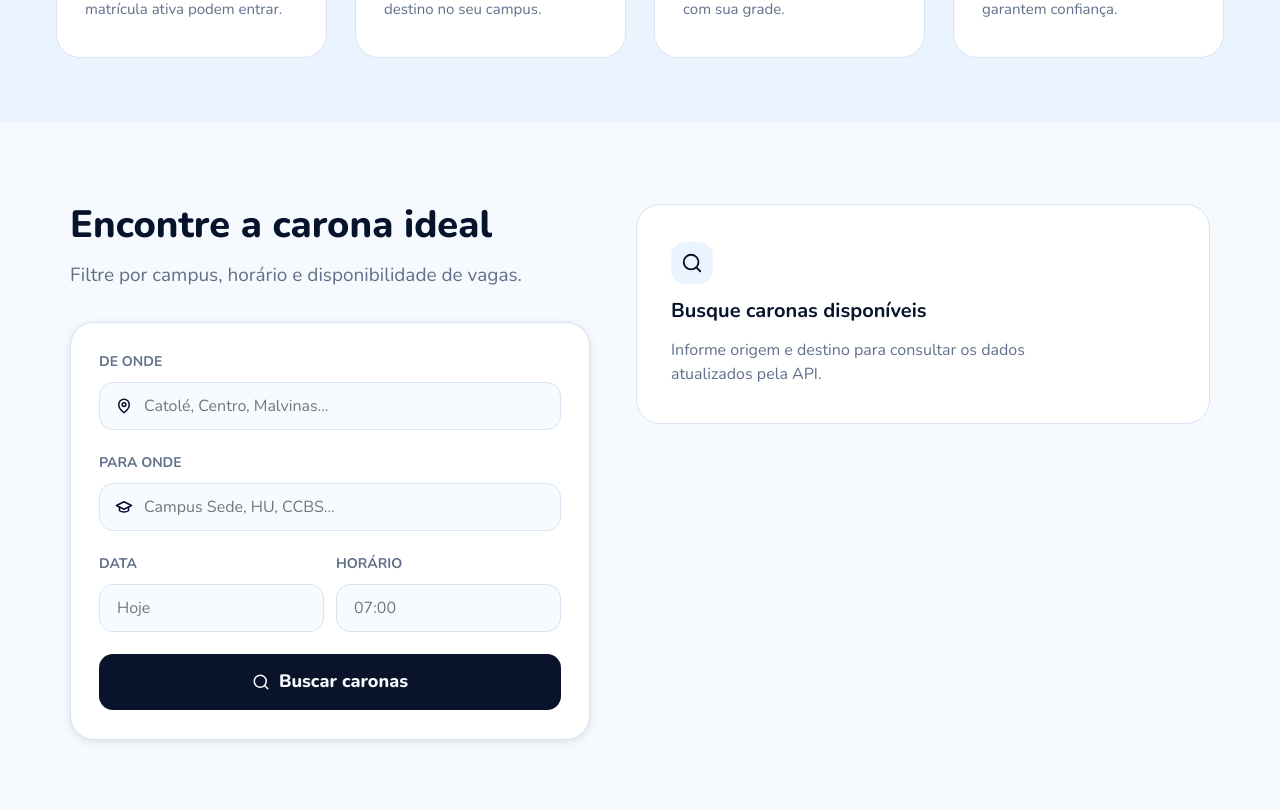
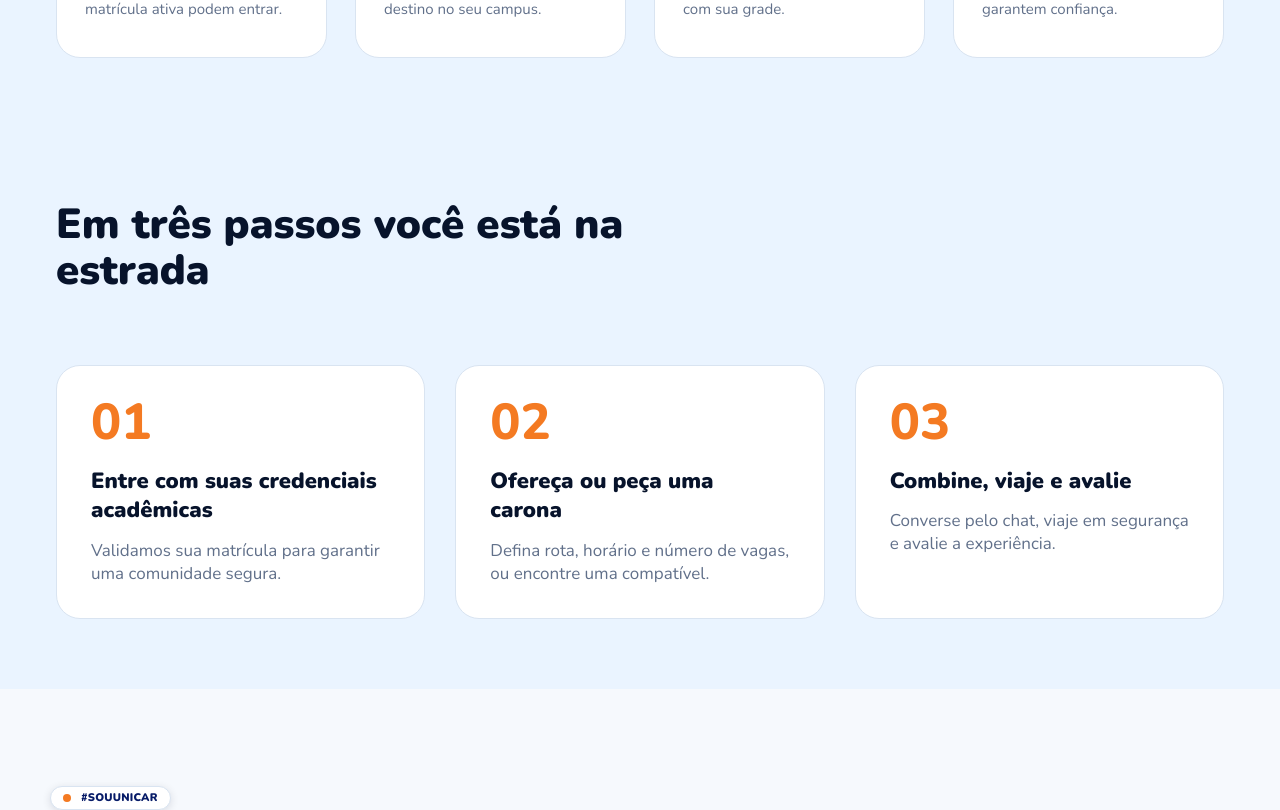
Before and after one commit to engenharia-software-grupo-1/UniCar-Front, a React (Vite) app: page / in a window 1280 px wide. Shown: the part 1260-2070 px from the top of the page. Built offline with nearby package versions, Linux system fonts and the light colour scheme; no server answers.

Commit message:
chore: remove sessão de busca na home

```diff
--- a/src/pages/Home/index.jsx
+++ b/src/pages/Home/index.jsx
@@ -1,12 +1,8 @@
-import { Link, useNavigate } from 'react-router-dom';
-import { useState } from 'react';
-import Campo from '../../components/common/Campo.jsx';
+import { Link } from 'react-router-dom';
 import {
   ArrowRight,
   Car,
   GraduationCap,
-  MapPin,
-  Search,
 } from '../../components/common/Icone.jsx';
 import TituloSecao from '../../components/common/TituloSecao.jsx';
 import Rodape from '../../components/layout/Rodape.jsx';
@@ -27,7 +23,6 @@ export default function Home() {
       <Cabecalho />
       <Hero />
       <Features />
-      <SearchPreview />
       <HowItWorks />
       <Divulgacao />
       <CTA />
@@ -122,58 +117,6 @@ function Features() {
   );
 }
 
-function SearchPreview() {
-  const navigate = useNavigate();
-  const estaLogado = isAuthenticated();
-  const [origem, setOrigem] = useState('');
-  const [destino, setDestino] = useState('');
-  const [data, setData] = useState('');
-  const [horario, setHorario] = useState('');
-
-  function abrirBusca(evento, trajeto = {}) {
-    evento.preventDefault();
-
-    const parametros = new URLSearchParams();
-    const origemBusca = trajeto.origem ?? origem;
-    const destinoBusca = trajeto.destino ?? destino;
-
-    if (origemBusca.trim()) parametros.set('origem', origemBusca.trim());
-    if (destinoBusca.trim()) parametros.set('destino', destinoBusca.trim());
-    if (data) parametros.set('data', data);
-    if (horario) parametros.set('horario', horario);
-
-    const destinoRota = `/buscar-carona${parametros.size ? `?${parametros.toString()}` : ''}`;
-    navigate(estaLogado ? destinoRota : '/login');
-  }
-
-  return (
-    <section id="buscar" className="unicar-section">
-      <div className="unicar-container unicar-search-grid">
-        <div>
-          <TituloSecao title="Encontre a carona ideal" text="Filtre por campus, horário e disponibilidade de vagas." />
-          <form className="unicar-form" onSubmit={abrirBusca}>
-            <Campo label="De onde" placeholder="Catolé, Centro, Malvinas..." icon={MapPin} name="origem" value={origem} onChange={(evento) => setOrigem(evento.target.value)} />
-            <Campo label="Para onde" placeholder="Campus Sede, HU, CCBS..." icon={GraduationCap} name="destino" value={destino} onChange={(evento) => setDestino(evento.target.value)} />
-            <div className="unicar-form__row">
-              <Campo label="Data" placeholder="Hoje" name="data" value={data} onChange={(evento) => setData(evento.target.value)} />
-              <Campo label="Horário" placeholder="07:00" name="horario" value={horario} onChange={(evento) => setHorario(evento.target.value)} />
-            </div>
-            <button type="submit" className="unicar-button unicar-button--block">
-              <Search className="icone iconePequeno" />
-              Buscar caronas
-            </button>
-          </form>
-        </div>
-        <aside className="unicar-search-info">
-          <Search className="icone" aria-hidden="true" />
-          <h3>Busque caronas disponíveis</h3>
-          <p>Informe origem e destino para consultar os dados atualizados pela API.</p>
-        </aside>
-      </div>
-    </section>
-  );
-}
-
 function HowItWorks() {
   return (
     <section id="como-funciona" className="unicar-section unicar-section--soft">
```
